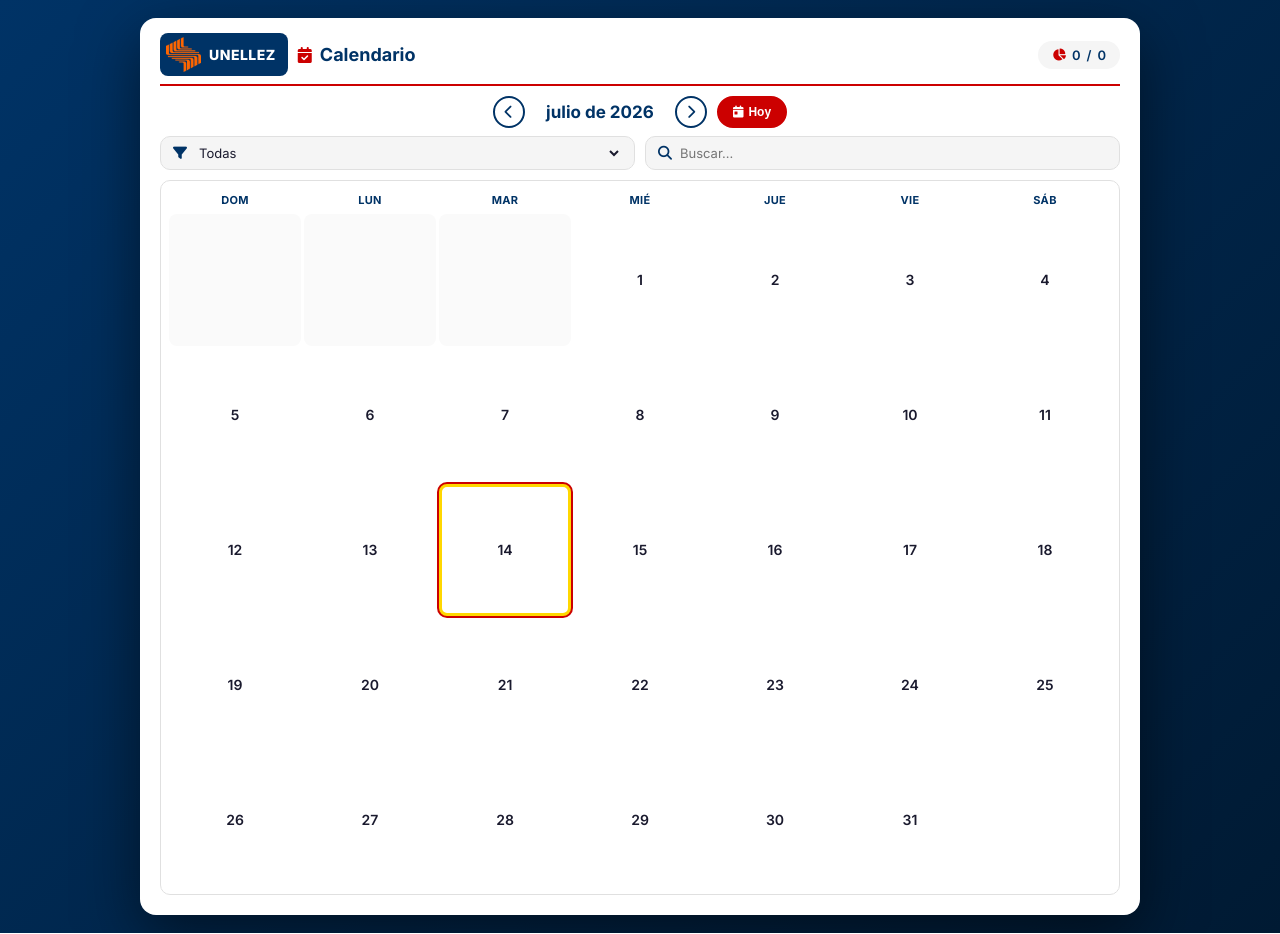
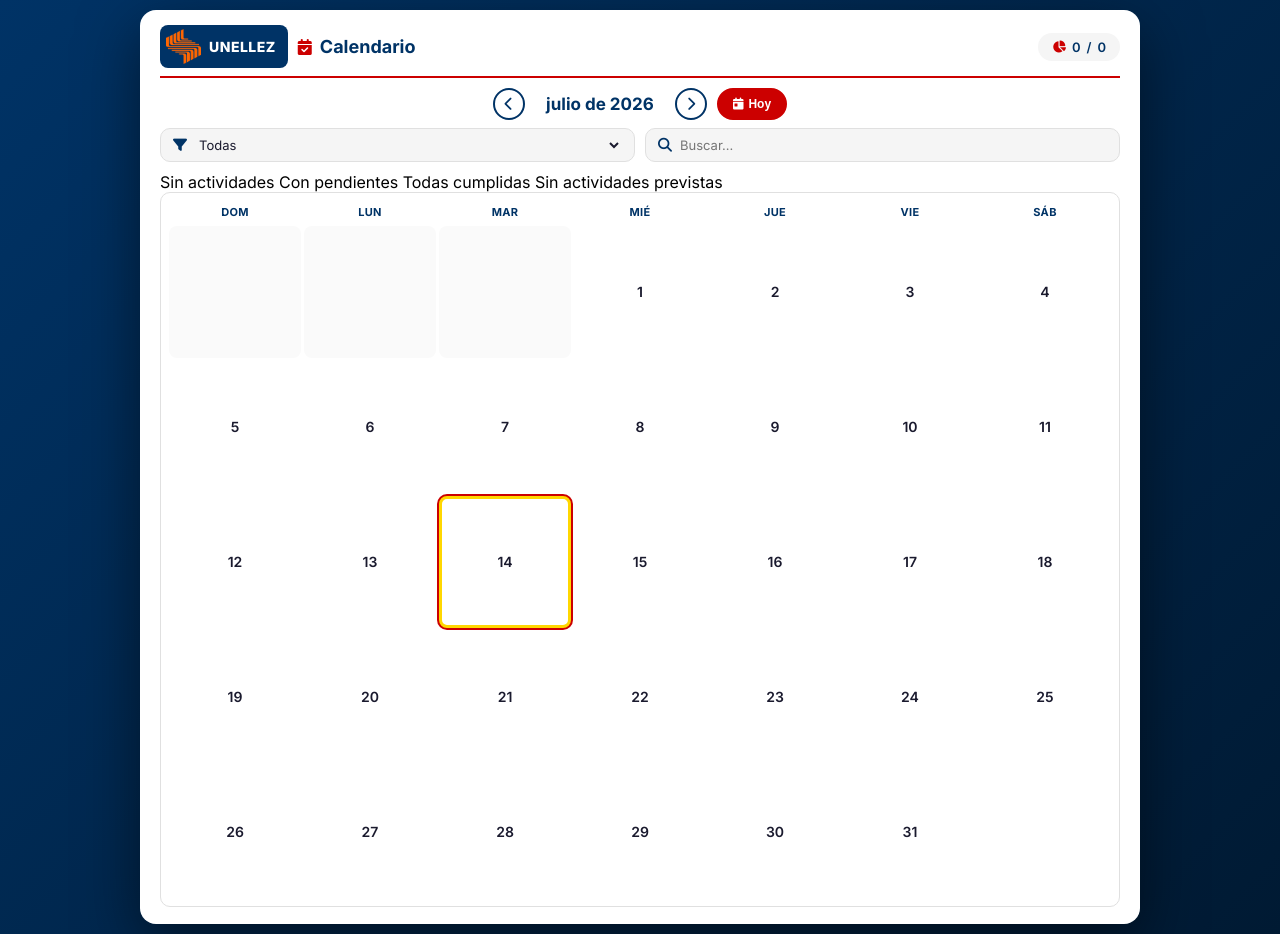
Before and after one commit to schmidgerardo/calendario-unellez, a Flask app: page / in a window 1280 px wide. Run offline with Flask 3, Linux system fonts and the light colour scheme; data that the repository does not hold is empty; some libraries are stand-ins or nearby versions.

Commit message:
nuevo index

```diff
--- a/templates/index.html
+++ b/templates/index.html
@@ -73,6 +73,22 @@
             </div>
         </div>
 
+        <!-- Leyenda de colores -->
+        <div class="leyenda-colores">
+            <span class="leyenda-item">
+                <span class="color-muestra color-normal"></span> Sin actividades
+            </span>
+            <span class="leyenda-item">
+                <span class="color-muestra color-pendiente"></span> Con pendientes
+            </span>
+            <span class="leyenda-item">
+                <span class="color-muestra color-cumplida"></span> Todas cumplidas
+            </span>
+            <span class="leyenda-item">
+                <span class="color-muestra color-sin-actividades"></span> Sin actividades previstas
+            </span>
+        </div>
+
         <!-- Calendario Grid -->
         <div class="calendario-wrapper">
             <div class="calendario-grid" id="calendarioGrid">
@@ -91,6 +107,9 @@
             <div class="filtro-lista" id="filtroLista"></div>
         </div>
     </div>
+
+    <!-- Contenedor para Toast notifications -->
+    <div id="toastContainer" class="toast-container"></div>
 
     <!-- MODAL para ver actividades del día -->
     <div class="modal-overlay" id="modalDiaOverlay">
@@ -122,7 +141,12 @@
                     </div>
                 </div>
             </div>
-            <div class="modal-footer unellez-footer">
+            <div class="modal-footer unellez-footer modal-footer-dia">
+                <div class="btn-group">
+                    <button id="btnSinActividades" class="btn-sin-actividades" onclick="marcarSinActividades(diaSeleccionado)">
+                        <i class="fas fa-calendar-times"></i> Sin Actividades Previstas
+                    </button>
+                </div>
                 <button onclick="cerrarModalDia()" class="btn-modal btn-cancel">
                     <i class="fas fa-times"></i> Cerrar
                 </button>
@@ -254,7 +278,7 @@
                             <input type="text" id="inputDireccion" placeholder="Ej: Oficina 301">
                         </div>
                         <div class="form-group half">
-                            <label><i class="fas fa-clock"></i> Hora</label>
+                            <label><i class="fas fa-clock"></i> Hora <span style="font-weight:400;color:#999;">(opcional)</span></label>
                             <input type="time" id="inputHora">
                         </div>
                     </div>
```
